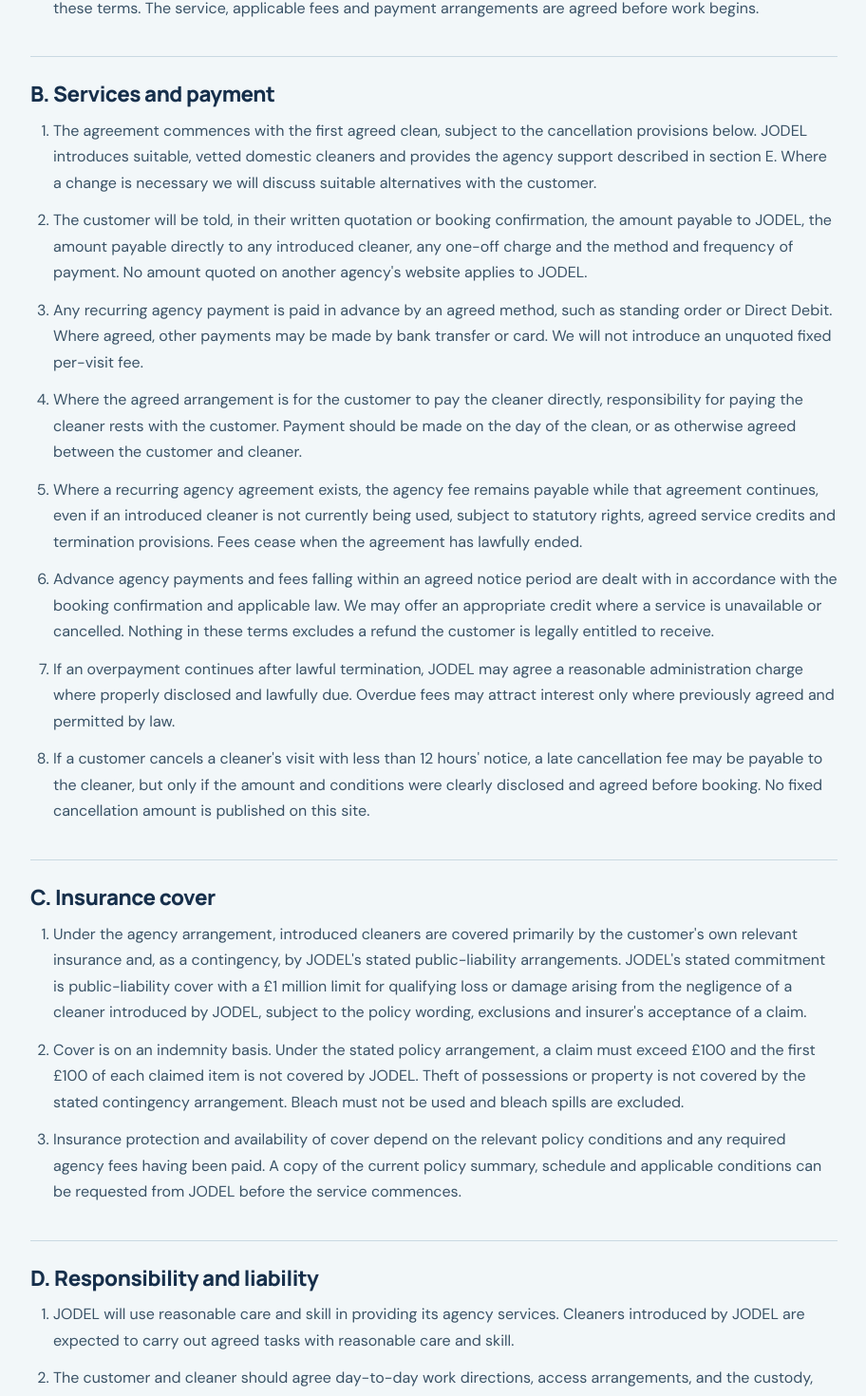
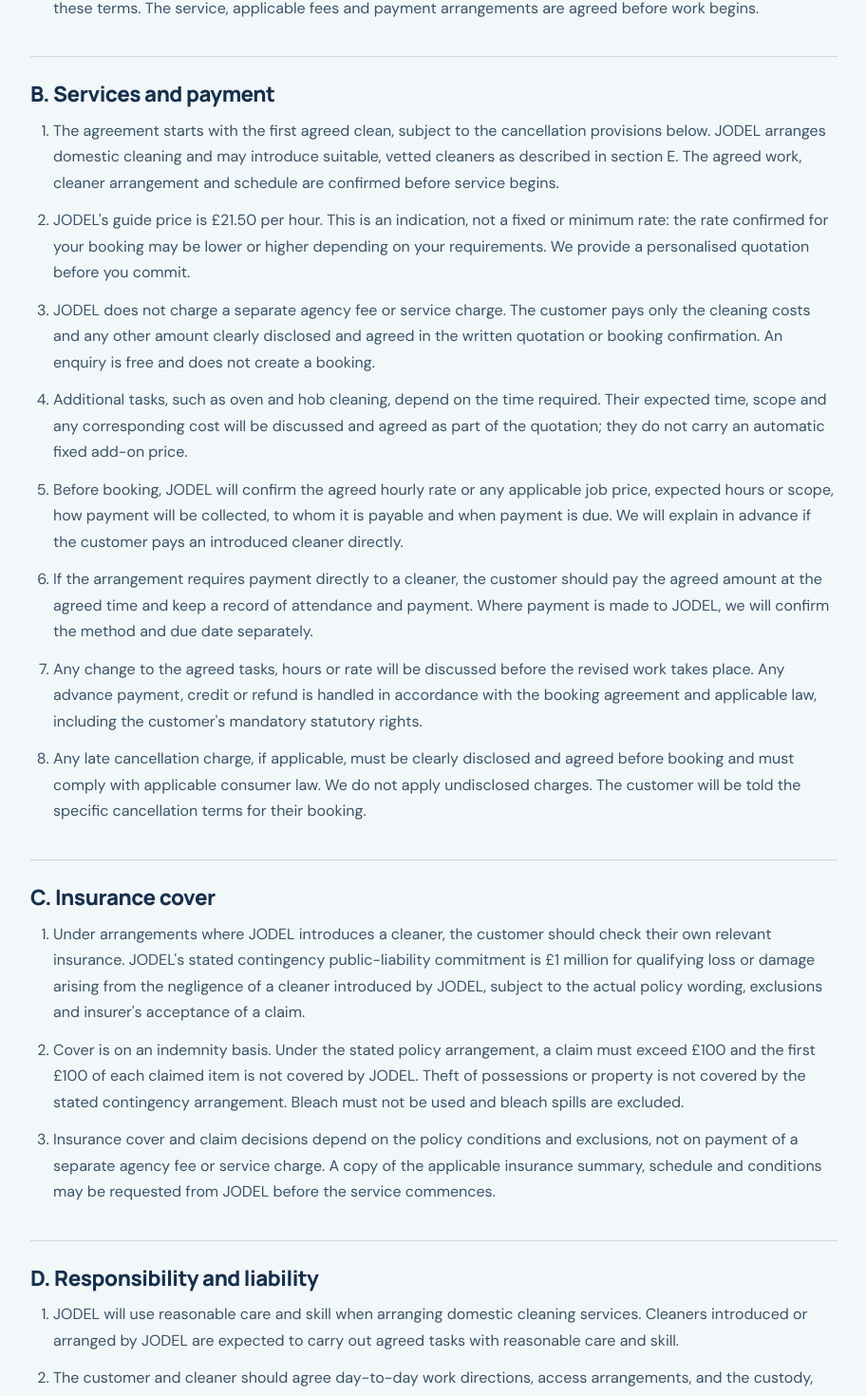
Before and after one commit to abahalex/jodel-website, a Next.js app: page /terms in a window 1280 px wide. Shown: the part 756-2226 px from the top of the page at 95% size, without its empty margins (183-1095 px from the left). Built offline with nearby package versions, Linux system fonts and the light colour scheme; no server answers.

Commit message:
Remove agency charges and align JODEL terms with flexible £21.50 hourly guide

```diff
--- a/src/app/terms/page.tsx
+++ b/src/app/terms/page.tsx
@@ -19,28 +19,28 @@ const clauses = [
   {
     title: "B. Services and payment",
     items: [
-      "The agreement commences with the first agreed clean, subject to the cancellation provisions below. JODEL introduces suitable, vetted domestic cleaners and provides the agency support described in section E. Where a change is necessary we will discuss suitable alternatives with the customer.",
-      "The customer will be told, in their written quotation or booking confirmation, the amount payable to JODEL, the amount payable directly to any introduced cleaner, any one-off charge and the method and frequency of payment. No amount quoted on another agency's website applies to JODEL.",
-      "Any recurring agency payment is paid in advance by an agreed method, such as standing order or Direct Debit. Where agreed, other payments may be made by bank transfer or card. We will not introduce an unquoted fixed per-visit fee.",
-      "Where the agreed arrangement is for the customer to pay the cleaner directly, responsibility for paying the cleaner rests with the customer. Payment should be made on the day of the clean, or as otherwise agreed between the customer and cleaner.",
-      "Where a recurring agency agreement exists, the agency fee remains payable while that agreement continues, even if an introduced cleaner is not currently being used, subject to statutory rights, agreed service credits and termination provisions. Fees cease when the agreement has lawfully ended.",
-      "Advance agency payments and fees falling within an agreed notice period are dealt with in accordance with the booking confirmation and applicable law. We may offer an appropriate credit where a service is unavailable or cancelled. Nothing in these terms excludes a refund the customer is legally entitled to receive.",
-      "If an overpayment continues after lawful termination, JODEL may agree a reasonable administration charge where properly disclosed and lawfully due. Overdue fees may attract interest only where previously agreed and permitted by law.",
-      "If a customer cancels a cleaner's visit with less than 12 hours' notice, a late cancellation fee may be payable to the cleaner, but only if the amount and conditions were clearly disclosed and agreed before booking. No fixed cancellation amount is published on this site.",
+      "The agreement starts with the first agreed clean, subject to the cancellation provisions below. JODEL arranges domestic cleaning and may introduce suitable, vetted cleaners as described in section E. The agreed work, cleaner arrangement and schedule are confirmed before service begins.",
+      "JODEL's guide price is £21.50 per hour. This is an indication, not a fixed or minimum rate: the rate confirmed for your booking may be lower or higher depending on your requirements. We provide a personalised quotation before you commit.",
+      "JODEL does not charge a separate agency fee or service charge. The customer pays only the cleaning costs and any other amount clearly disclosed and agreed in the written quotation or booking confirmation. An enquiry is free and does not create a booking.",
+      "Additional tasks, such as oven and hob cleaning, depend on the time required. Their expected time, scope and any corresponding cost will be discussed and agreed as part of the quotation; they do not carry an automatic fixed add-on price.",
+      "Before booking, JODEL will confirm the agreed hourly rate or any applicable job price, expected hours or scope, how payment will be collected, to whom it is payable and when payment is due. We will explain in advance if the customer pays an introduced cleaner directly.",
+      "If the arrangement requires payment directly to a cleaner, the customer should pay the agreed amount at the agreed time and keep a record of attendance and payment. Where payment is made to JODEL, we will confirm the method and due date separately.",
+      "Any change to the agreed tasks, hours or rate will be discussed before the revised work takes place. Any advance payment, credit or refund is handled in accordance with the booking agreement and applicable law, including the customer's mandatory statutory rights.",
+      "Any late cancellation charge, if applicable, must be clearly disclosed and agreed before booking and must comply with applicable consumer law. We do not apply undisclosed charges. The customer will be told the specific cancellation terms for their booking.",
     ],
   },
   {
     title: "C. Insurance cover",
     items: [
-      "Under the agency arrangement, introduced cleaners are covered primarily by the customer's own relevant insurance and, as a contingency, by JODEL's stated public-liability arrangements. JODEL's stated commitment is public-liability cover with a £1 million limit for qualifying loss or damage arising from the negligence of a cleaner introduced by JODEL, subject to the policy wording, exclusions and insurer's acceptance of a claim.",
+      "Under arrangements where JODEL introduces a cleaner, the customer should check their own relevant insurance. JODEL's stated contingency public-liability commitment is £1 million for qualifying loss or damage arising from the negligence of a cleaner introduced by JODEL, subject to the actual policy wording, exclusions and insurer's acceptance of a claim.",
       "Cover is on an indemnity basis. Under the stated policy arrangement, a claim must exceed £100 and the first £100 of each claimed item is not covered by JODEL. Theft of possessions or property is not covered by the stated contingency arrangement. Bleach must not be used and bleach spills are excluded.",
-      "Insurance protection and availability of cover depend on the relevant policy conditions and any required agency fees having been paid. A copy of the current policy summary, schedule and applicable conditions can be requested from JODEL before the service commences.",
+      "Insurance cover and claim decisions depend on the policy conditions and exclusions, not on payment of a separate agency fee or service charge. A copy of the applicable insurance summary, schedule and conditions may be requested from JODEL before the service commences.",
     ],
   },
   {
     title: "D. Responsibility and liability",
     items: [
-      "JODEL will use reasonable care and skill in providing its agency services. Cleaners introduced by JODEL are expected to carry out agreed tasks with reasonable care and skill.",
+      "JODEL will use reasonable care and skill when arranging domestic cleaning services. Cleaners introduced or arranged by JODEL are expected to carry out agreed tasks with reasonable care and skill.",
       "The customer and cleaner should agree day-to-day work directions, access arrangements, and the custody, safekeeping and return of keys directly. Please notify JODEL promptly of any related concern.",
       "Where work is unfinished or a service problem arises, the customer should tell JODEL and allow a reasonable opportunity to investigate and put matters right, including discussing a suitable replacement cleaner where appropriate.",
       "JODEL will not be responsible for interruptions outside its reasonable control to the extent permitted by law. Any limitation or exclusion of liability applies only where lawful and fair.",
@@ -66,7 +66,7 @@ const clauses = [
       "Contact JODEL directly if temporary cover is required during the regular cleaner's sickness or holiday.",
       "Inform JODEL before ending the arrangement with an introduced cleaner, or engaging that cleaner outside the agreed service.",
       "Consider an alternative cleaning day where necessary to arrange a suitable cleaner or temporary cover.",
-      "Pay the agreed agency and cleaner fees when due, subject to the agreement and legal rights, and give unambiguous work instructions.",
+      "Pay the agreed cleaning charges when due, subject to the agreement and statutory rights, and give unambiguous work instructions. JODEL does not impose a separate agency or service fee.",
     ],
   },
   {
@@ -74,8 +74,8 @@ const clauses = [
     items: [
       "For eligible distance or off-premises consumer service contracts, the customer has a 14-day statutory cancellation period beginning on the day the contract is entered into. To cancel, notify JODEL clearly by email or another agreed written method.",
       "Where a customer expressly requests services to begin during that 14-day period and then cancels, a proportionate amount for services actually supplied may be payable where the law permits. JODEL will seek the required express request and provide the statutory cancellation information.",
-      "Following the initial cooling-off period, a regular agency arrangement may be ended by giving the lesser of two months' written notice or any shorter notice specified in the booking confirmation, subject to statutory rights. JODEL may give the same agreed notice to end a regular arrangement.",
-      "JODEL asks customers not to recommend a JODEL-introduced cleaner to a third party outside the JODEL service, and not to engage a current or former introduced cleaner independently for 18 months following termination. Where a lawful, fair and clearly disclosed non-solicitation obligation has been agreed, the agency fee otherwise due for an unpaid period may be recoverable. This provision does not restrict rights that cannot lawfully be limited.",
+      "Following the initial cooling-off period, a regular cleaning arrangement may be ended by giving the lesser of two months' written notice or any shorter notice specified in the booking confirmation, subject to statutory rights. JODEL may give the same agreed notice to end a regular arrangement.",
+      "JODEL asks customers not to recommend a JODEL-introduced cleaner to a third party outside the JODEL service, and not to engage a current or former introduced cleaner independently for 18 months following termination. Any non-solicitation restriction is subject to proper advance disclosure, applicable consumer law and fairness requirements. No separate agency fee, service charge or automatic agency-fee penalty is payable under this provision.",
       "These provisions do not displace statutory cancellation rights, rights arising from non-performance or inadequate performance, or any remedy that cannot be excluded under consumer law.",
     ],
   },
@@ -94,7 +94,7 @@ export default function TermsPage() {
         <Link className="legal-back" href="/">← Back to JODEL</Link>
         <p className="eyebrow">JODEL CLEANING · CUSTOMER INFORMATION</p>
         <h1>Terms of business<span className="period">.</span></h1>
-        <p className="legal-intro">Our agency and domestic cleaning service commitments, adapted for JODEL. Last updated 14 November 2026.</p>
+        <p className="legal-intro">JODEL Cleaning customer terms. Guide price £21.50 per hour, subject to an individual quote, with no agency fee or service charge. Last updated 15 November 2026.</p>
         <p>These terms apply only when incorporated into your confirmed service arrangement. Your own JODEL quotation or booking confirmation sets the fees, schedule and any service-specific arrangements. Requesting a quote does not create a paid booking.</p>
         {clauses.map((section) => (
           <section key={section.title}>
```
